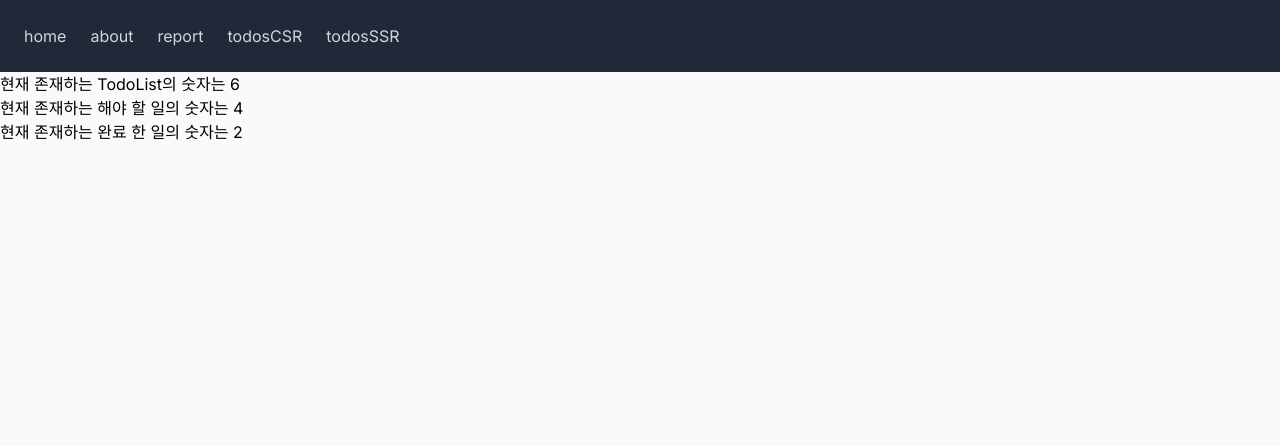
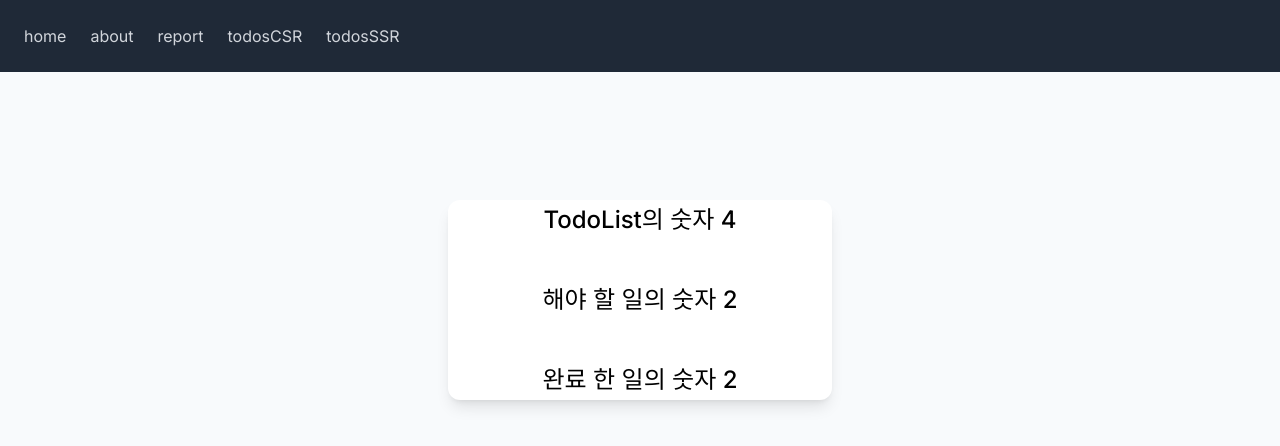
Before and after one commit to gidalim/todolist-nextjs, a Next.js app: page /report in a window 1280 px wide. Shown: the top 446 px of the page. Built offline with nearby package versions, Linux system fonts and the light colour scheme; data requests are answered from the project's data file.

Commit message:
[MOD]css settings

```diff
--- a/db.json
+++ b/db.json
@@ -28,18 +28,6 @@
       "title": "tailwind 적용하기",
       "contents": "csr페이지부터 시작하기",
       "isDone": false
-    },
-    {
-      "id": "dcc2",
-      "title": "ㅇㅁㄴㅇ",
-      "contents": "ㅁㄴㅇㅇㅁㄴ",
-      "isDone": false
-    },
-    {
-      "id": "4bda",
-      "title": "ㄹㄹ",
-      "contents": "ㄹㄹ",
-      "isDone": false
     }
   ]
 }
--- a/src/app/about/page.tsx
+++ b/src/app/about/page.tsx
@@ -5,12 +5,22 @@ const about = async () => {
   const company = await response.json();
 
   return (
-    <div>
-      <div>{company.name}</div>
-      <p>{company.description}</p>
-      <figure>
-        <img src={company.image} width="500" height="500" alt={`회사이미지`} />
-      </figure>
+    <div className="md:container md:mx-auto flex flex-col items-center mt-8 gap-8">
+      <div className="bg-white rounded-xl shadow-lg h-auto w-10/12 flex flex-row gap-8 justify-between">
+        <figure>
+          <img
+            className="rounded-xl"
+            src={company.image}
+            width="400"
+            height="350"
+            alt={`회사이미지`}
+          />
+        </figure>
+        <div className="h-auto w-8/12 flex flex-col justify-center items-center mr-36 gap-8">
+          <p className="text-xl font-bold">{company.name}</p>
+          <p className="text-lg font-medium">{company.description}</p>
+        </div>
+      </div>
     </div>
   );
 };
--- a/src/app/layout.tsx
+++ b/src/app/layout.tsx
@@ -20,7 +20,7 @@ export default function RootLayout({
     <html lang="en">
       <body className={`${inter.className} bg-slate-50`}>
         <QueryProvider>
-          <nav className="bg-gray-800 p-3 flex justify-start">
+          <nav className="bg-gray-800 p-3 flex justify-start sticky top-0 z-40">
             <Link className="text-gray-300 p-3" href={"/"}>
               home
             </Link>
--- a/src/app/page.tsx
+++ b/src/app/page.tsx
@@ -1,8 +1,10 @@
 export default function Home() {
   return (
-    <div className="flex flex-col justify-center">
-      <p>hello</p>
-      <img></img>
+    <div className="flex flex-col">
+      <img
+        src="https://img.freepik.com/premium-vector/coffee-shop-flat-bundle-design_483364-2592.jpg?w=1380"
+        alt="lending_image"
+      />
     </div>
   );
 }
--- a/src/app/report/page.tsx
+++ b/src/app/report/page.tsx
@@ -14,11 +14,17 @@ const report = async () => {
   const DoneTodoCounts = totalTodoCounts - mustTodoCounts;
 
   return (
-    <div>
-      <div>
-        <ul>현재 존재하는 TodoList의 숫자는 {totalTodoCounts}</ul>
-        <ul>현재 존재하는 해야 할 일의 숫자는 {mustTodoCounts} </ul>
-        <ul>현재 존재하는 완료 한 일의 숫자는 {DoneTodoCounts} </ul>
+    <div className="flex flex-col justify-center items-center">
+      <div className="bg-white rounded-xl shadow-lg absolute top-1/4 flex flex-col items-center justify-center gap-12 size-1/4 min-w-96">
+        <ul className="text-2xl font-medium text-black">
+          TodoList의 숫자 {totalTodoCounts}
+        </ul>
+        <ul className="text-2xl font-medium text-black">
+          해야 할 일의 숫자 {mustTodoCounts}
+        </ul>
+        <ul className="text-2xl font-medium text-black">
+          완료 한 일의 숫자 {DoneTodoCounts}
+        </ul>
       </div>
     </div>
   );
--- a/src/app/todosCSR/page.tsx
+++ b/src/app/todosCSR/page.tsx
@@ -38,11 +38,11 @@ const TodosCSR = () => {
   };
 
   if (isLoading) {
-    return <div>무야호</div>;
+    return <div>현재 페이지를 불러오는 중입니다.</div>;
   }
 
   if (isError) {
-    return <>넌 나가라</>;
+    return <div>오류가 발생했어요.</div>;
   }
 
   return (
```
